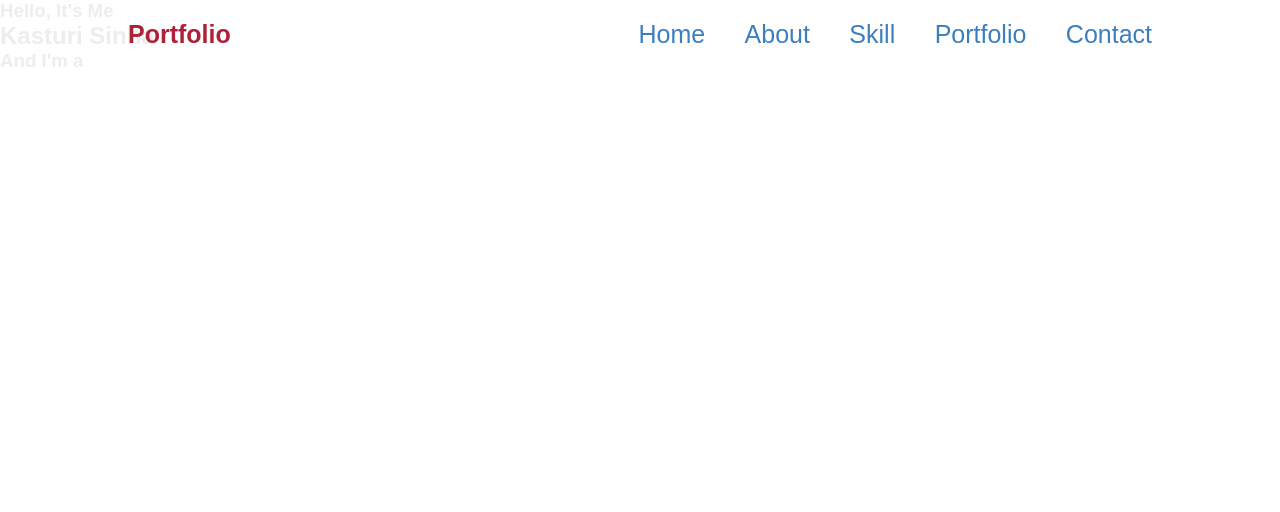
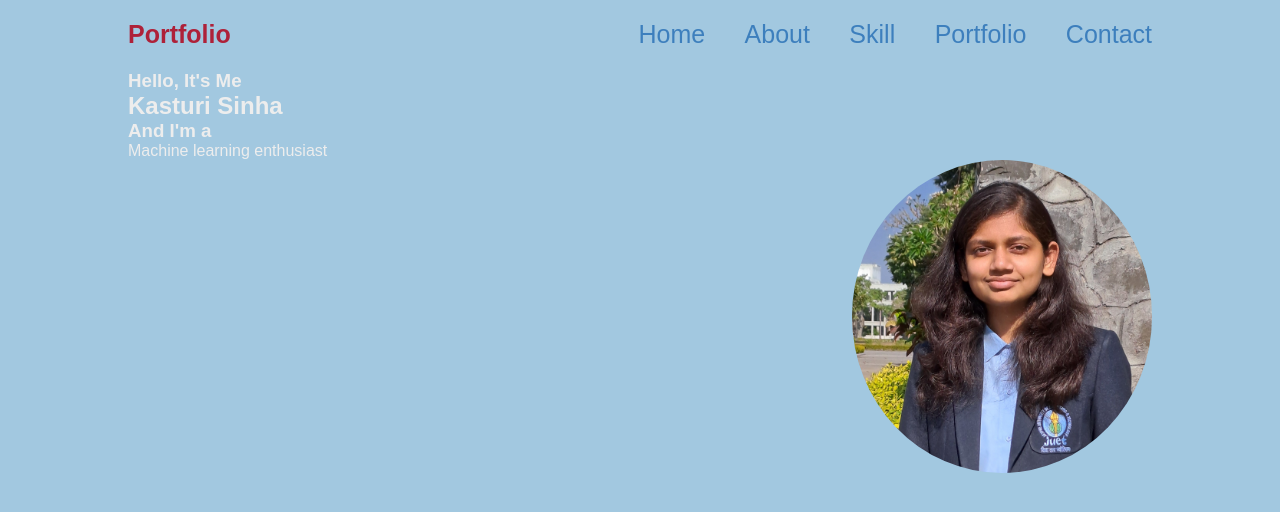
Before and after one commit to Marvelollama/Portfolio-Website, a plain HTML site: page index.html in a window 1280 px wide. Shown: the top 512 px of the page. Drawn offline with Linux system fonts and the light colour scheme.

Commit message:
added a profile picture

```diff
--- a/index.html
+++ b/index.html
@@ -21,11 +21,18 @@
         </header>
 
         <section class="home">
-            <div class=""home-content">
+            <div class="home-content">
                 <h3>Hello, It's Me</h3>
                 <h1>Kasturi Sinha</h1>
                 <h3>And I'm a </h3>
+                <p> Machine learning enthusiast </p>
+                <div class="home-sci">
 
+                </div>
+
+            </div>
+            <div class="home-image">
+                <img src="images/profile picture.jpg" alt="Kasturi Sinha">
             </div>
         </section>
 
--- a/stylesheet.css
+++ b/stylesheet.css
@@ -46,3 +46,27 @@ body
 .navbar a:hover{
     color: purple;
 }
+
+.home {
+    position: relative;
+    width: 100%;
+    justify-content: space-between;
+    height: 500vh;
+    background: #a2c8e0;
+    background-size: cover;
+    background-position: center;
+    padding: 70px 10% 0;
+}
+
+
+.home-image{
+    flex: 1;
+    display: flex;
+    justify-content: right;
+}
+
+.home-image img {
+    width: 300px;
+    border-radius: 50%;
+    object-fit: cover;
+}
```
Also changed, not shown: images/profile picture.jpg (added), 1 other file.
